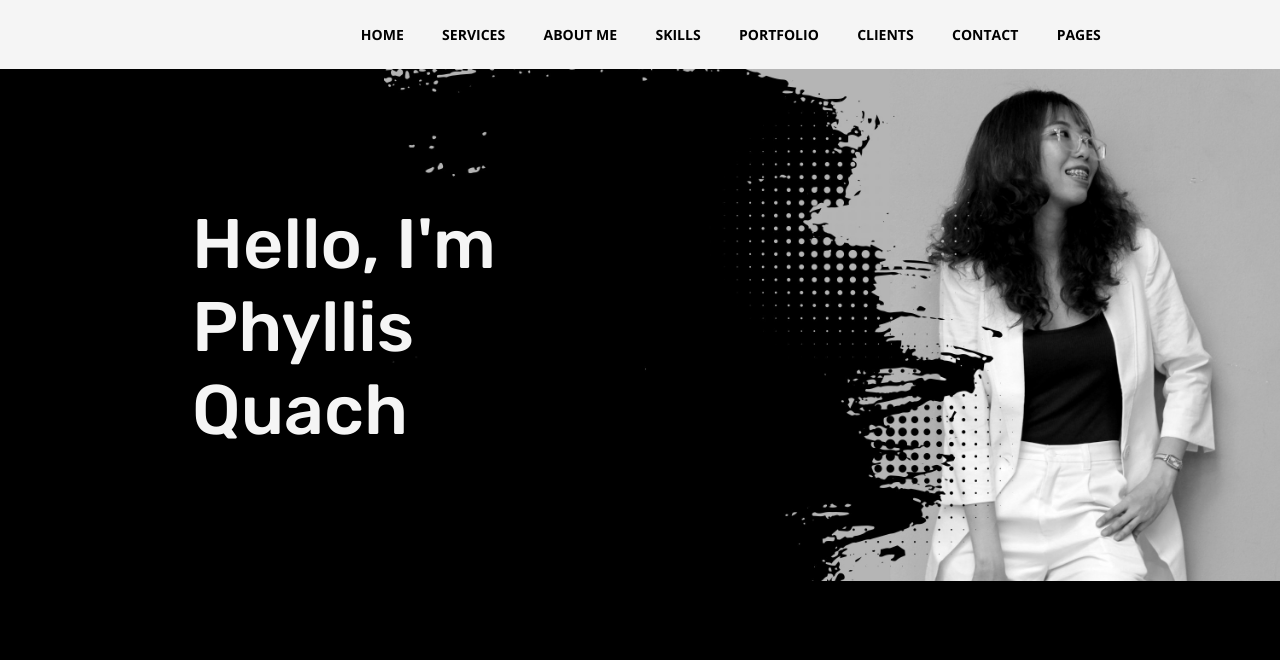
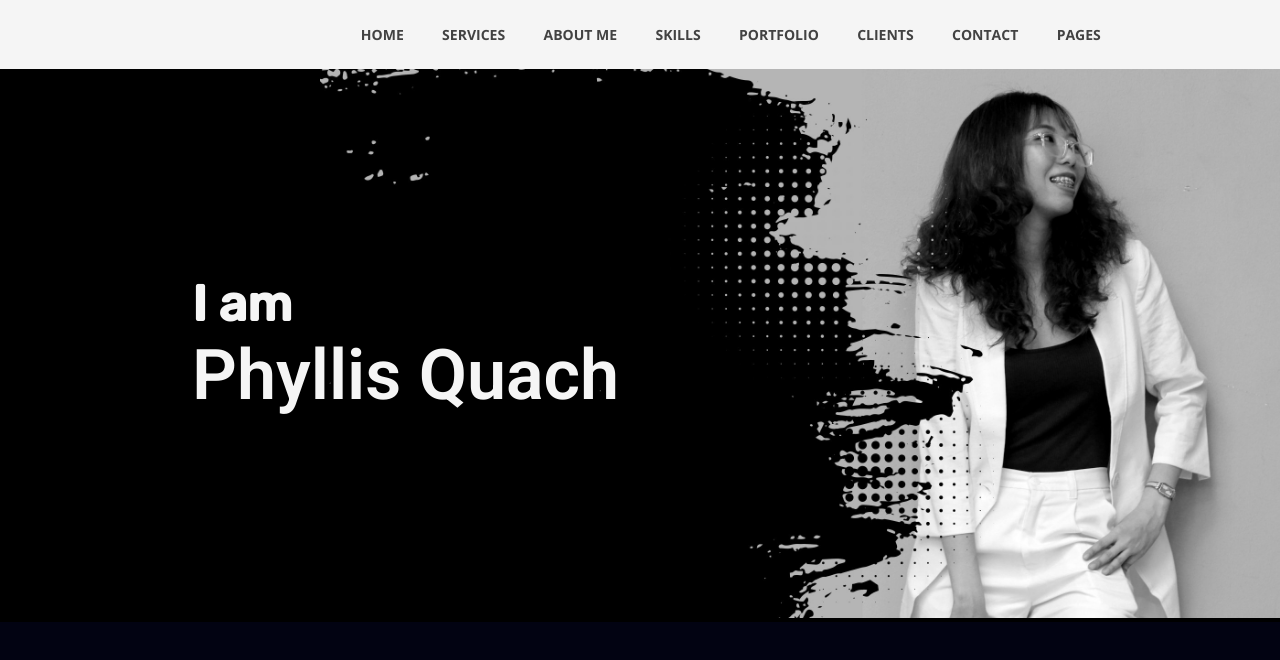
Before and after one commit to FME849/Phyllis, a plain HTML site: page index.html in a window 1280 px wide. Drawn offline with nearby package versions, Linux system fonts and the light colour scheme.

Commit message:
2nd modified banner

```diff
--- a/index.html
+++ b/index.html
@@ -7,7 +7,7 @@
     <title>Phyllis's Personal Website</title>
     <link rel="stylesheet" href="style.css">
     <style>
-        @import url('https://fonts.googleapis.com/css2?family=Rubik:wght@500&display=swap');
+        @import url('https://fonts.googleapis.com/css2?family=Roboto:wght@600&family=Rubik:wght@500;400&display=swap');
         @import url('https://fonts.googleapis.com/css2?family=Open+Sans:wght@700&display=swap');
     </style>
 </head>
@@ -30,7 +30,15 @@
     <main>
         <div id="banner">
             <div id="intro-banner">
-                <h1>Hello, I'm Phyllis Quach</h1>
+                <h2>I am</h2>
+                <h1>Phyllis Quach</h1>
+                <!--<h2 id="job-border">
+                    <span id="title-rotate">
+                        <span>Industrial Designer</span>
+                        <span>Photographer</span>
+                        <span>Freelancer</span>
+                    </span>
+                </h2>-->
             </div>
             <div id="image-banner">
                 <img src="images/banner_image.jpg" alt="Phyllis image banner">
--- a/style.css
+++ b/style.css
@@ -3,7 +3,7 @@
     text-align: center;
     margin: 0;
     padding: 0;
-    background-color: black;
+    background-color: rgb(2, 3, 18);
     /*font-family: Verdana, Geneva, Tahoma, sans-serif;*/
     font-weight: 500;
 }
@@ -44,7 +44,7 @@ ul#menu li {
 ul#menu li a {
     display: block;
     text-decoration: none;
-    color: black;
+    color: rgb(66, 66, 66);
     padding: 24px 19.2px;
     font-family: "Open sans", sans-serif;
     font-size: 14px;
@@ -56,36 +56,51 @@ ul#menu li a:hover {
 
 #banner {
     width: 100%;
+    height: 100%;
+    margin: 0;
     display: flex;
     flex-direction: row;
+    background-color: black;
 }
 
 #banner #intro-banner {
-    width: 30%;
+    width: 60%;
+    margin-right: -20%;
     color: whitesmoke;
     align-self: center;
     position: relative;
     left: 15%;
     text-align: left;
     font-family: Rubik, sans-serif;
+    z-index: 1;
 }
 
 #banner #intro-banner h1 {
-    font-weight: 500;
+    font-family: Roboto, sans-serif;
+    font-weight: 600;
     font-size: 70px;
     margin: 0;
     /*border: solid 1px yellow;*/
 }
 
-#banner #intro-banner h3 {
-    font-weight: 400;
-    font-size: 40px;
-    margin-top: 10px;
+#banner #intro-banner h2 {
+    font-weight: 600;
+    font-size: 50px;
+    margin: 0;
    /* border: solid 1px red;*/
 }
 
+#job-border{
+    font-weight: 400;
+    padding: 24px 36px;
+    border: solid 5px white;
+    /*display: none;*/
+}
+
 #banner #image-banner {
-    width:70%;
+    height: auto;
+    width: 100%;
+    z-index: 0;
 }
 
 #banner #image-banner img{
```
